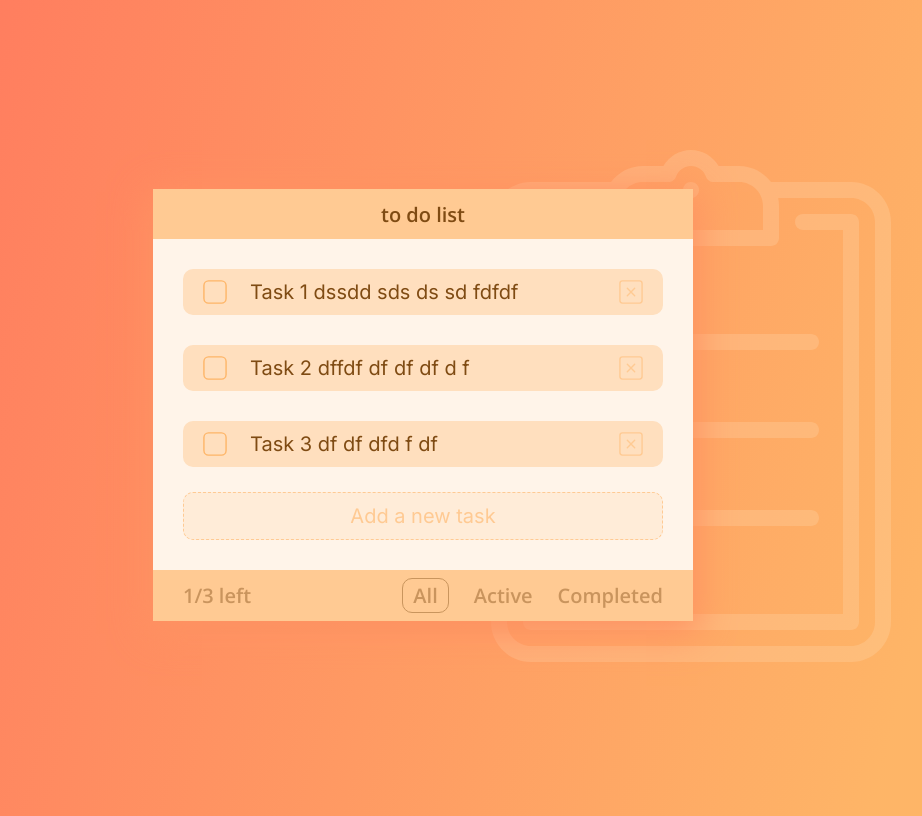
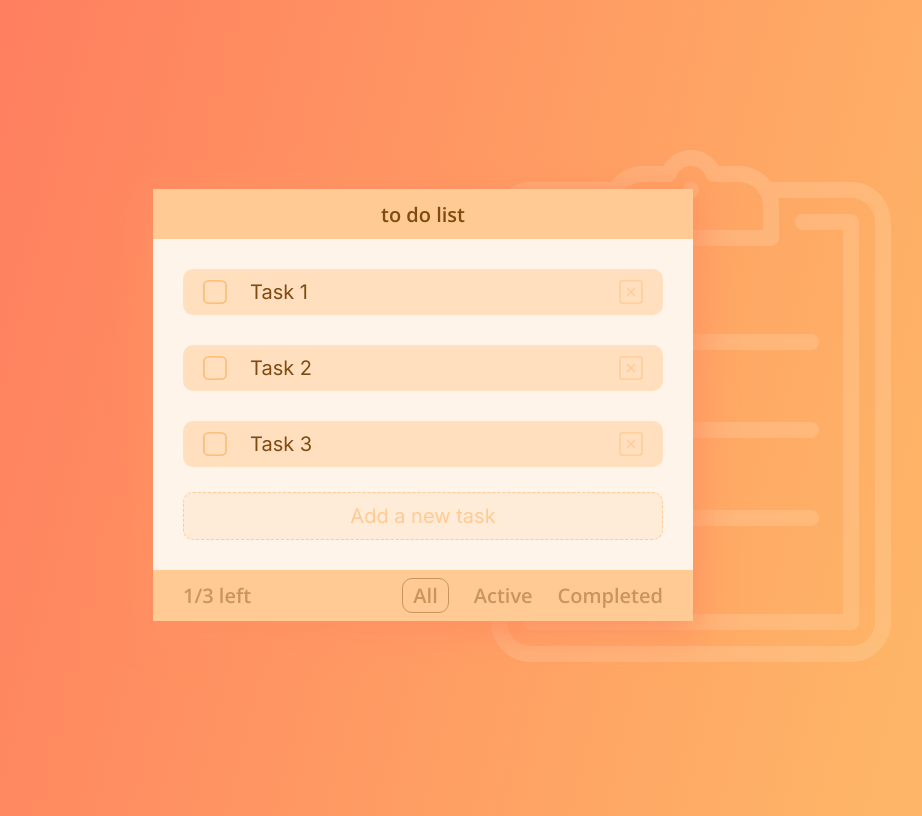
Before and after one commit to Sukre22/learning-vue-js, a Vue app: page / in a window 1280 px wide. Shown: the whole page, without its empty margins (219-1141 px from the left). Built offline with nearby package versions, Linux system fonts and the light colour scheme.

Commit message:
prefer to presentetion

```diff
--- a/src/App.vue
+++ b/src/App.vue
@@ -11,7 +11,7 @@
     <div class="tasks-item">
       <div class="tasks-item__container">
        <img class="tasks-item__img3" src="./img/3.svg" />
-      <p class="tasks-item__text">Task 1 dssdd sds ds sd  fdfdf</p>
+      <p class="tasks-item__text">Task 1</p>
       </div>
       <img class="tasks-item__img2"  src="./img/2.svg" />
     </div>
@@ -19,7 +19,7 @@
     <div class="tasks-item">
       <div class="tasks-item__container">
         <img class="tasks-item__img3" src="./img/3.svg" />
-       <p class="tasks-item__text">Task 2 dffdf df df df d f</p>
+       <p class="tasks-item__text">Task 2</p>
        </div>
        <img class="tasks-item__img2"  src="./img/2.svg" />
     </div>
@@ -27,7 +27,7 @@
     <div class="tasks-item">
       <div class="tasks-item__container">
       <img class="tasks-item__img3" src="./img/3.svg" />
-     <p class="tasks-item__text">Task 3 df df dfd f df </p>
+     <p class="tasks-item__text">Task 3</p>
      </div>
      <img class="tasks-item__img2"  src="./img/2.svg" />
     </div>
```
